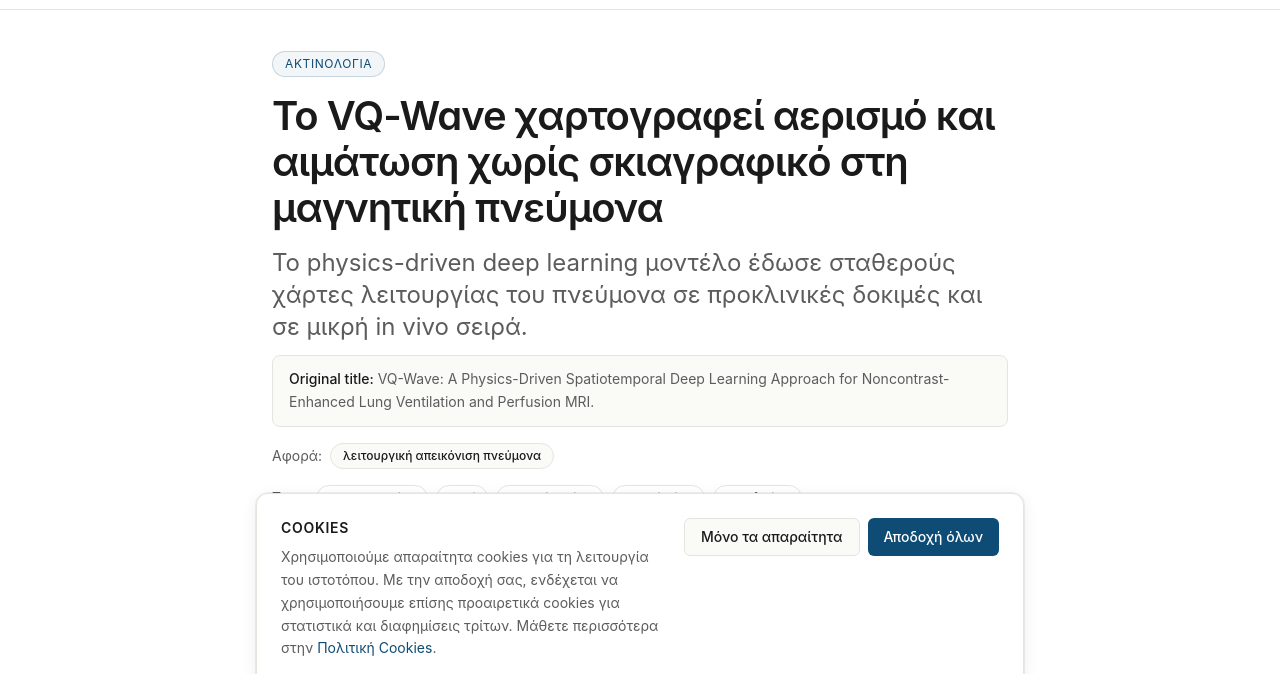
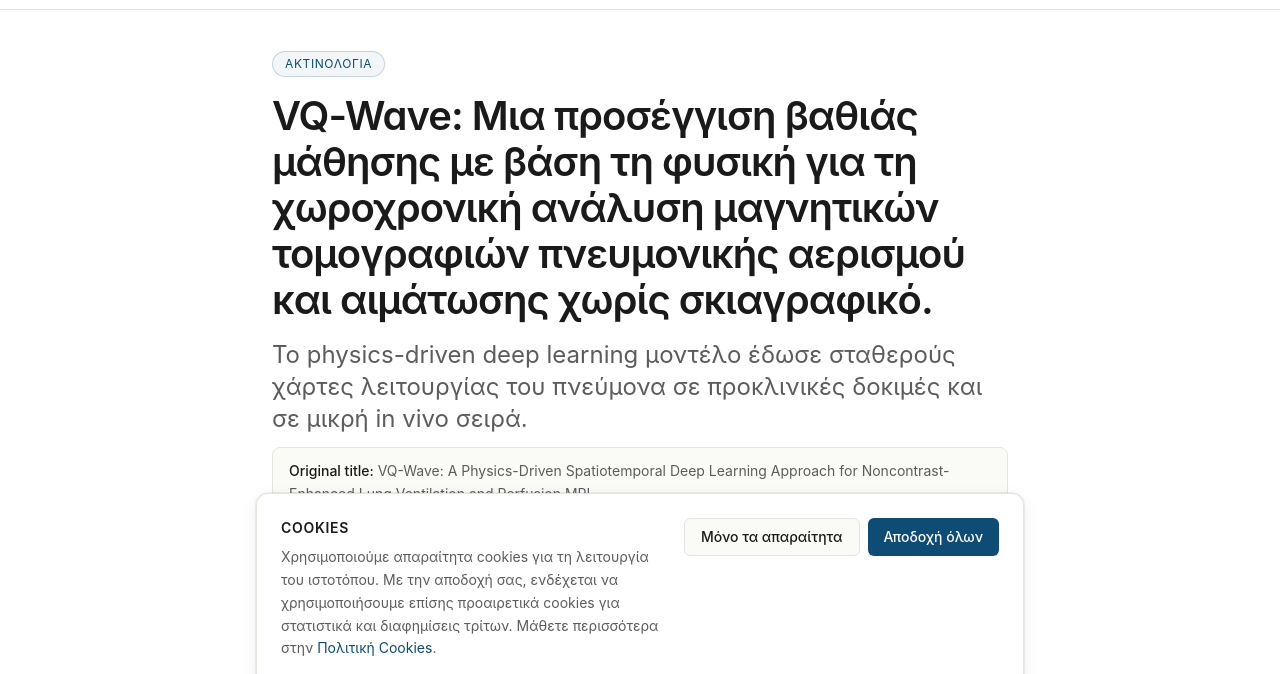
Before and after one commit to markware-aws/aimedical, an Astro site in the folder fe/: page /articles/2026/to-vq-wave-chartografei-aerismo-kai-aimatosi-choris-skiagrafiko-sti-magnitiki-pn in a window 1280 px wide. Shown: the part 99-773 px from the top of the page. Built offline with nearby package versions, Linux system fonts and the light colour scheme; Astro itself is replaced by a stand-in of ours; a web font is replaced by a local one.

Commit message:
Update to-vq-wave-chartografei-aerismo-kai-aimatosi-choris-skiagrafiko-sti-magnitiki-pn.mdx

```diff
--- a/fe/src/content/articles/2026/to-vq-wave-chartografei-aerismo-kai-aimatosi-choris-skiagrafiko-sti-magnitiki-pn.mdx
+++ b/fe/src/content/articles/2026/to-vq-wave-chartografei-aerismo-kai-aimatosi-choris-skiagrafiko-sti-magnitiki-pn.mdx
@@ -1,5 +1,5 @@
 ---
-title: "Το VQ-Wave χαρτογραφεί αερισμό και αιμάτωση χωρίς σκιαγραφικό στη μαγνητική πνεύμονα"
+title: "VQ-Wave: Μια προσέγγιση βαθιάς μάθησης με βάση τη φυσική για τη χωροχρονική ανάλυση μαγνητικών τομογραφιών πνευμονικής αερισμού και αιμάτωσης χωρίς σκιαγραφικό."
 originalTitle: "VQ-Wave: A Physics-Driven Spatiotemporal Deep Learning Approach for Noncontrast-Enhanced Lung Ventilation and Perfusion MRI."
 subtitle: "Το physics-driven deep learning μοντέλο έδωσε σταθερούς χάρτες λειτουργίας του πνεύμονα σε προκλινικές δοκιμές και σε μικρή in vivo σειρά."
 date: "2026-05-10"
```
